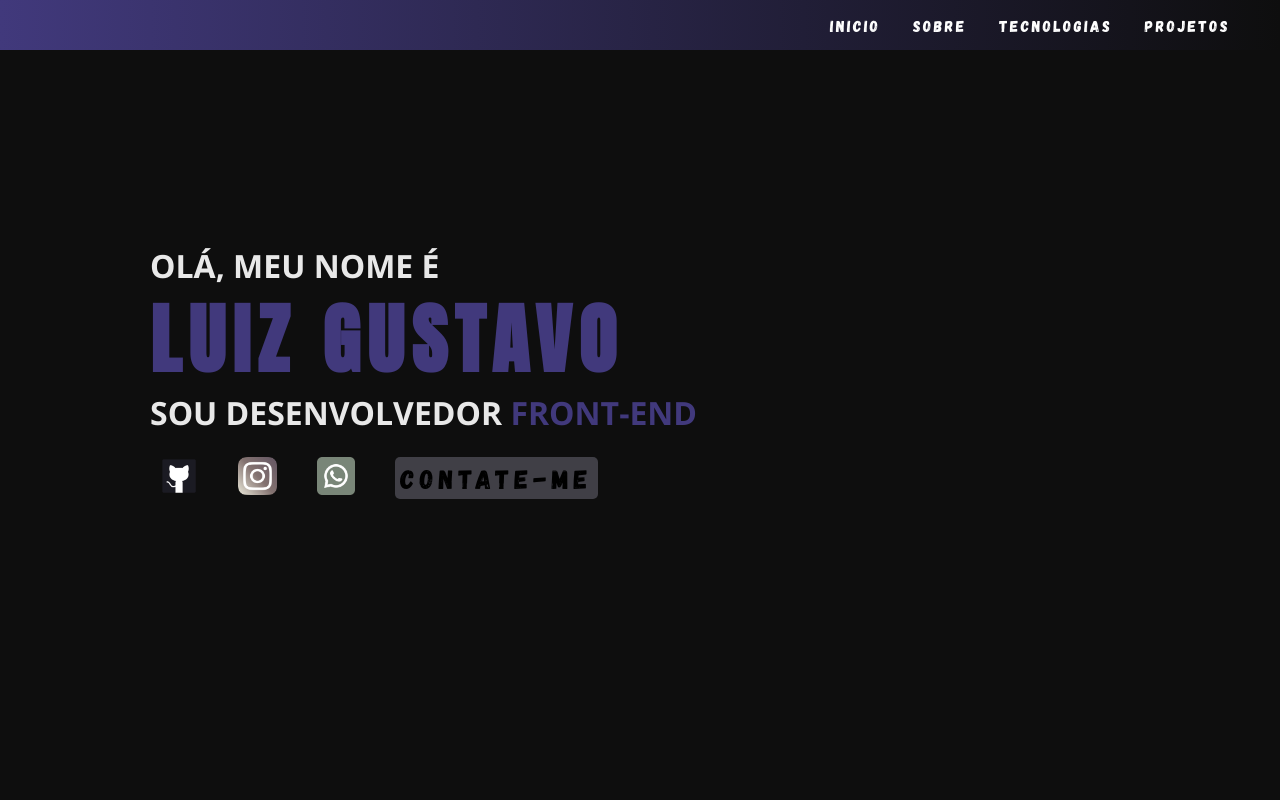
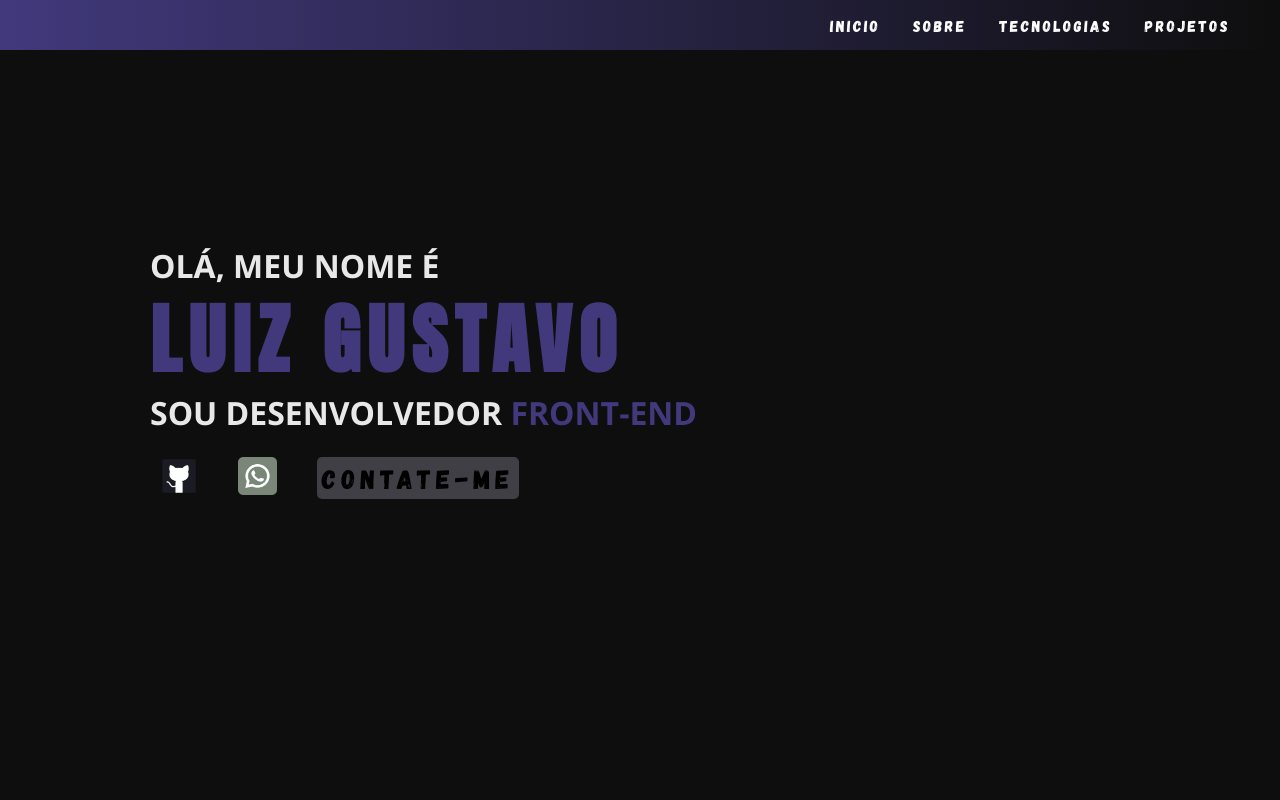
Before and after one commit to luizgustavo101/Portifolio, a plain HTML site: page index.html in a window 1280 px wide. Shown: the top 800 px of the page. Drawn offline with Linux system fonts and the light colour scheme.

Commit message:
ajuste nas imagens

```diff
--- a/index.html
+++ b/index.html
@@ -30,9 +30,8 @@
                     <h4>SOU DESENVOLVEDOR <b id="front">FRONT-END</b></h4>
                 </span>
                 <span id="contato">
-                    <a href="#"><img src="./Imagem/github-icone.png" alt="github"></a>
-                    <a href="#"><img src="./Imagem/instagram-icone.png" alt="instagram"></a>
-                    <a href="#"><img src="./Imagem/whatsapp-icone.png" alt="whatsapp"></a>
+                    <a href="#"><img src="../Portifolio/img/github-icone.png" alt="github"></a>
+                    <a href="#"><img src="../Portifolio/img/whatsapp-icone.png" alt="whatsapp"></a>
                     <p id="contateme">CONTATE-ME</p>
                 </span>
             </div>
```
Also changed, not shown: img/github-icone.png (renamed from imagem/github-icone.png), img/github-logo-branca.png (renamed from imagem/github-logo-branca.png), img/github.png (renamed from imagem/github.png), img/instagram-icone.png (renamed from imagem/instagram-icone.png), img/visualizar-logo-branca.png (renamed from imagem/visualizar-logo-branca.png), img/visualizar.png (renamed from imagem/visualizar.png), img/whatsapp-icone.png (renamed from imagem/whatsapp-icone.png).
